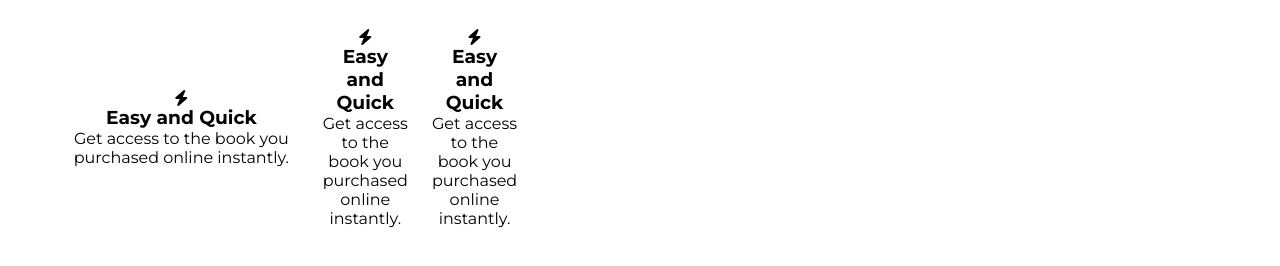
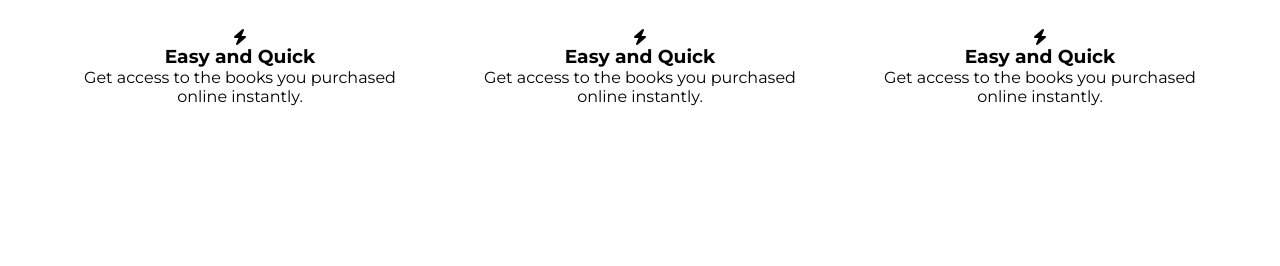
Before and after one commit to MDKmann/EP-Library, a plain HTML site: page index.html in a window 1280 px wide. Shown: the part 898-1164 px from the top of the page. After the commit the page ends 1060 px from the top, so only its background shows below. Drawn offline with Linux system fonts and the light colour scheme.

Commit message:
fixed highlight section code

```diff
--- a/index.html
+++ b/index.html
@@ -45,9 +45,9 @@
                                     Easy and Quick
                                 </h3>
                                 <p class="highlight__para">
-                                        Get access to the book you purchased online instantly.
+                                    Get access to the books you purchased online instantly.
                                 </p>
-
+                            </div>
                         </div>
                         <div class="highlight">
                             <div class="highlight__img">
@@ -56,9 +56,9 @@
                                     Easy and Quick
                                 </h3>
                                 <p class="highlight__para">
-                                        Get access to the book you purchased online instantly.
+                                    Get access to the books you purchased online instantly.
                                 </p>
-
+                            </div>
                         </div>
                         <div class="highlight">
                             <div class="highlight__img">
@@ -67,10 +67,9 @@
                                     Easy and Quick
                                 </h3>
                                 <p class="highlight__para">
-                                        Get access to the book you purchased online instantly.
+                                    Get access to the books you purchased online instantly.
                                 </p>
                             </div>
-
                         </div>
                        </div>
                     </div>
--- a/style.css
+++ b/style.css
@@ -143,11 +143,10 @@ HIGHLIGHTS
 */
 
 .highlight__wrapper {
-    display: flex;
+   display: flex;
 }
 
 .highlight {
-    display: flex;
     padding: 0 24px;
     width: calc(100% / 3);
 }
@@ -156,6 +155,6 @@ HIGHLIGHTS
     display: flex;
     flex-direction: column;
     align-items: center;
-    justify-content: center;
+    justify-content: space-between;
     text-align: center;
 }
```
Lines whose indentation alone changed are shown as unchanged.
